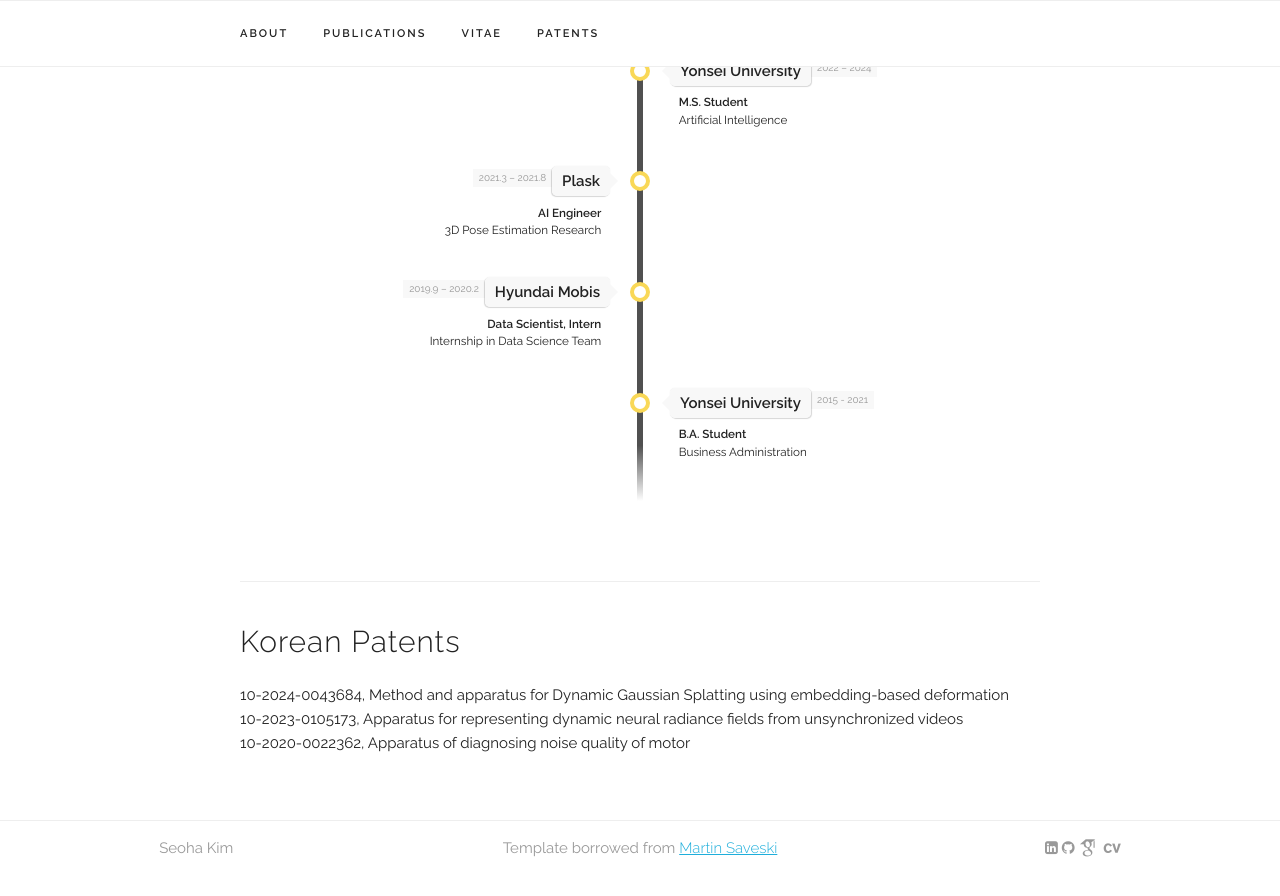
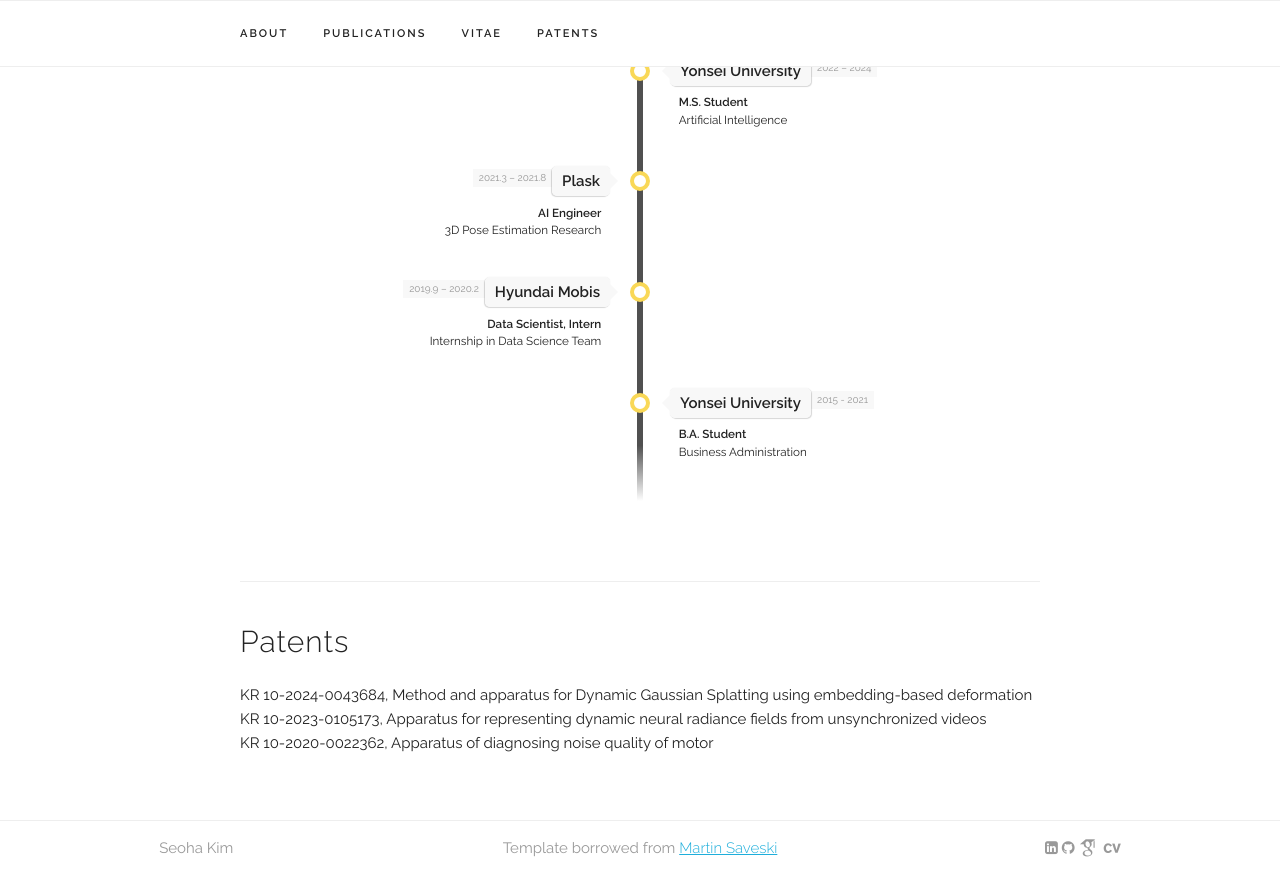
Before and after one commit to seoha-kim/seoha-kim.github.io, a Jekyll site: the page built from index.html, in a window 1280 px wide and 900 px high, scrolled down 1467 px. Shown: the top 896 px of the window. Built offline with Jekyll 4.4.1, drawn with Linux system fonts in a browser that asks for light colours; some web fonts are replaced.

Commit message:
Update index.html

```diff
--- a/index.html
+++ b/index.html
@@ -104,11 +104,11 @@ title: Home
 
 </div>
 <div class="docs-section" id="patents">
-  <h4>Korean Patents</h4>
+  <h4>Patents</h4>
   <p>
-  10-2024-0043684, Method and apparatus for Dynamic Gaussian Splatting using embedding-based deformation<br>
-  10-2023-0105173, Apparatus for representing dynamic neural radiance fields from unsynchronized videos<br>
-  10-2020-0022362, Apparatus of diagnosing noise quality of motor
+  KR 10-2024-0043684, Method and apparatus for Dynamic Gaussian Splatting using embedding-based deformation<br>
+  KR 10-2023-0105173, Apparatus for representing dynamic neural radiance fields from unsynchronized videos<br>
+  KR 10-2020-0022362, Apparatus of diagnosing noise quality of motor
   </p>
 </div>
 
```
